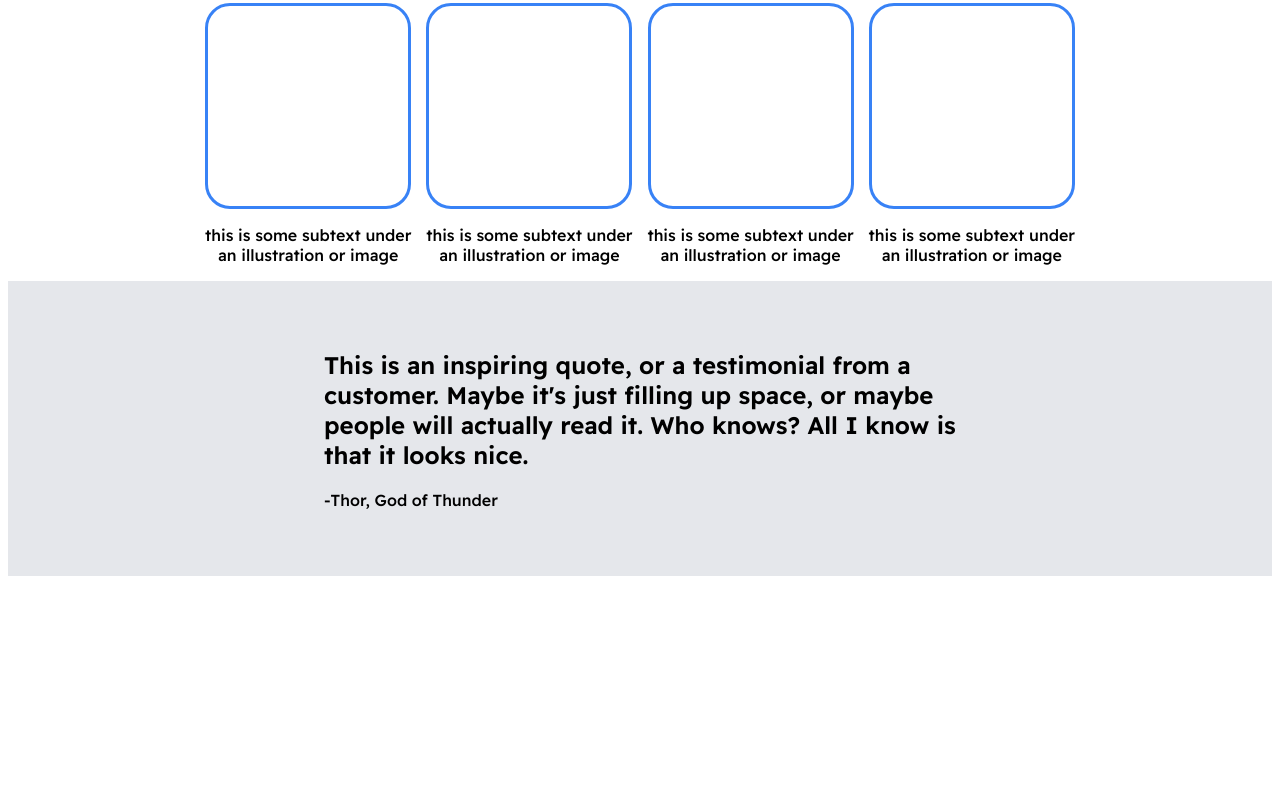
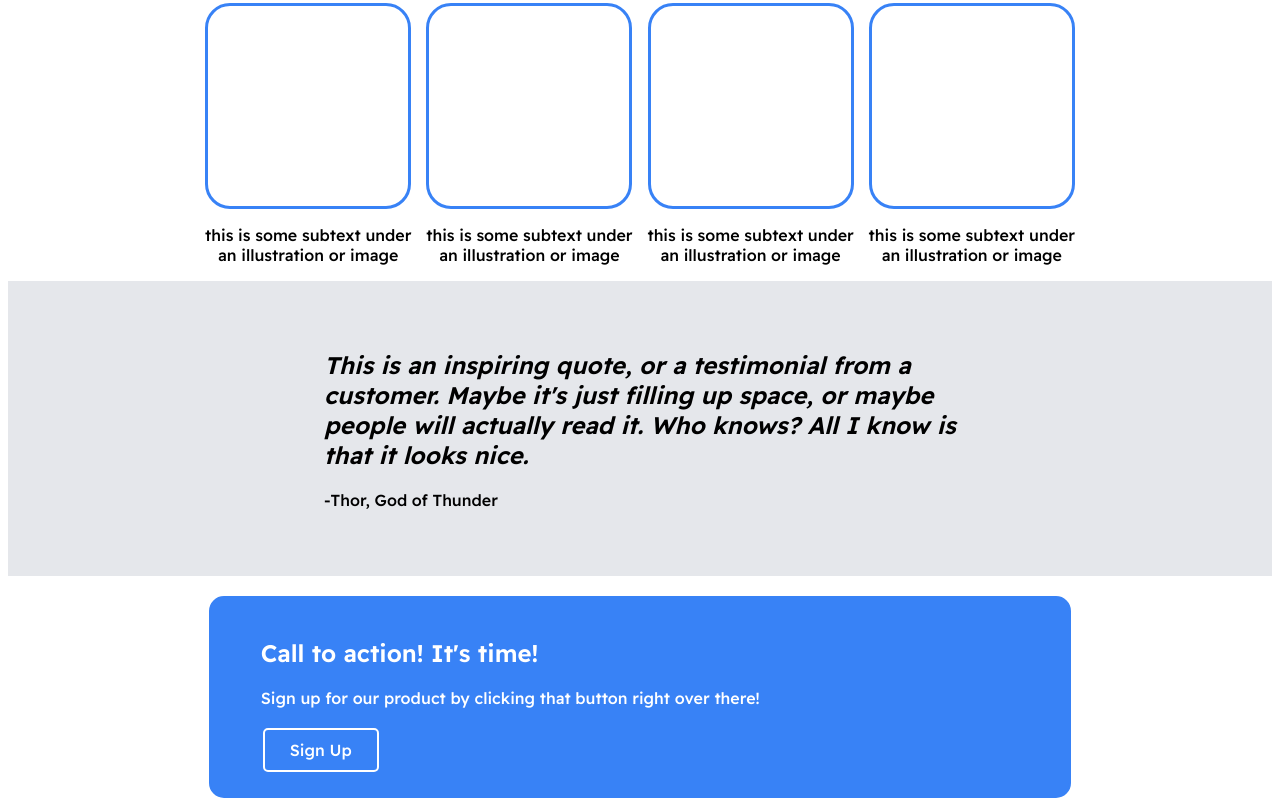
Before and after one commit to SuperMario229/landing-page, a plain HTML site: page index.html in a window 1280 px wide. Shown: the part 686-1492 px from the top of the page. Before the commit the page ends 1270 px from the top, so only its background shows below. Drawn offline with Linux system fonts and the light colour scheme.

Commit message:
Finish project

```diff
--- a/index.html
+++ b/index.html
@@ -59,8 +59,19 @@
 
     <div class="third-section">
         <div class="quote">
-            <h2>This is an inspiring quote, or a testimonial from a customer. Maybe it's just filling up space, or maybe people will actually read it. Who knows? All I know is that it looks nice.</h2>
+            <h2 class="quote-text">This is an inspiring quote, or a testimonial from a customer. Maybe it's just filling up space, or maybe people will actually read it. Who knows? All I know is that it looks nice.</h2>
             <p>-Thor, God of Thunder</p>
+        </div>
+    </div>
+
+    <div class="fourth-section">
+        <div class='fourth-section-box'>
+            <div class="text-fourth">
+                <h2>Call to action! It's time!</h2>
+                <p>Sign up for our product by clicking that button right over there!</p>
+            </div>
+
+            <button class="signup-bottom">Sign Up</button>
         </div>
 
     </div>
--- a/style.css
+++ b/style.css
@@ -131,3 +131,45 @@
     padding-top: 50px;
     padding-bottom: 50px;
 }
+
+.quote-text {
+    font-style: italic;
+}
+
+.fourth-section {
+    padding-top: 20px;
+}
+
+.fourth-section-box {
+    background: #3882F6;
+    color: white;
+    width: 60%;
+    margin: auto;
+    padding-left: 50px;
+    padding-right: 50px;
+    padding-top: 20px;
+    padding-bottom: 20px;
+
+    border-radius: 15px;
+    border: 2px solid #3882F6;
+}
+
+.signup-bottom {
+    background-color: #3882F6;
+    border: none;
+    color: white;
+    padding-left: 25px;
+    padding-right: 25px;
+    padding-top: 10px;
+    padding-bottom: 10px;
+    text-align: center;
+    text-decoration: none;
+    font-size: 16px;
+    margin: 4px 2px;
+    border-radius: 10px;
+
+    border-radius: 5px;
+    border: 2px solid #FFFFFF;
+
+
+}
```
